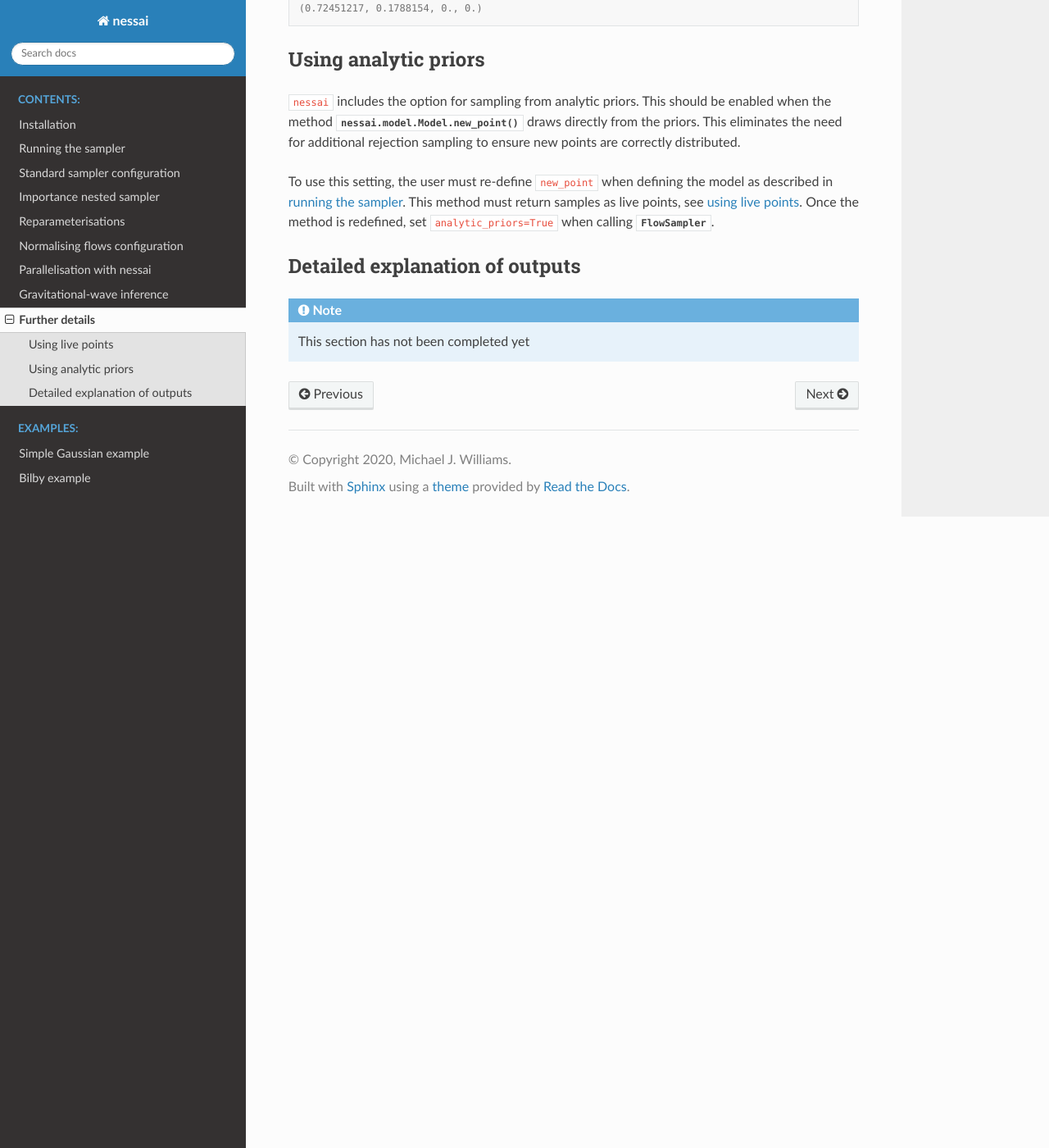
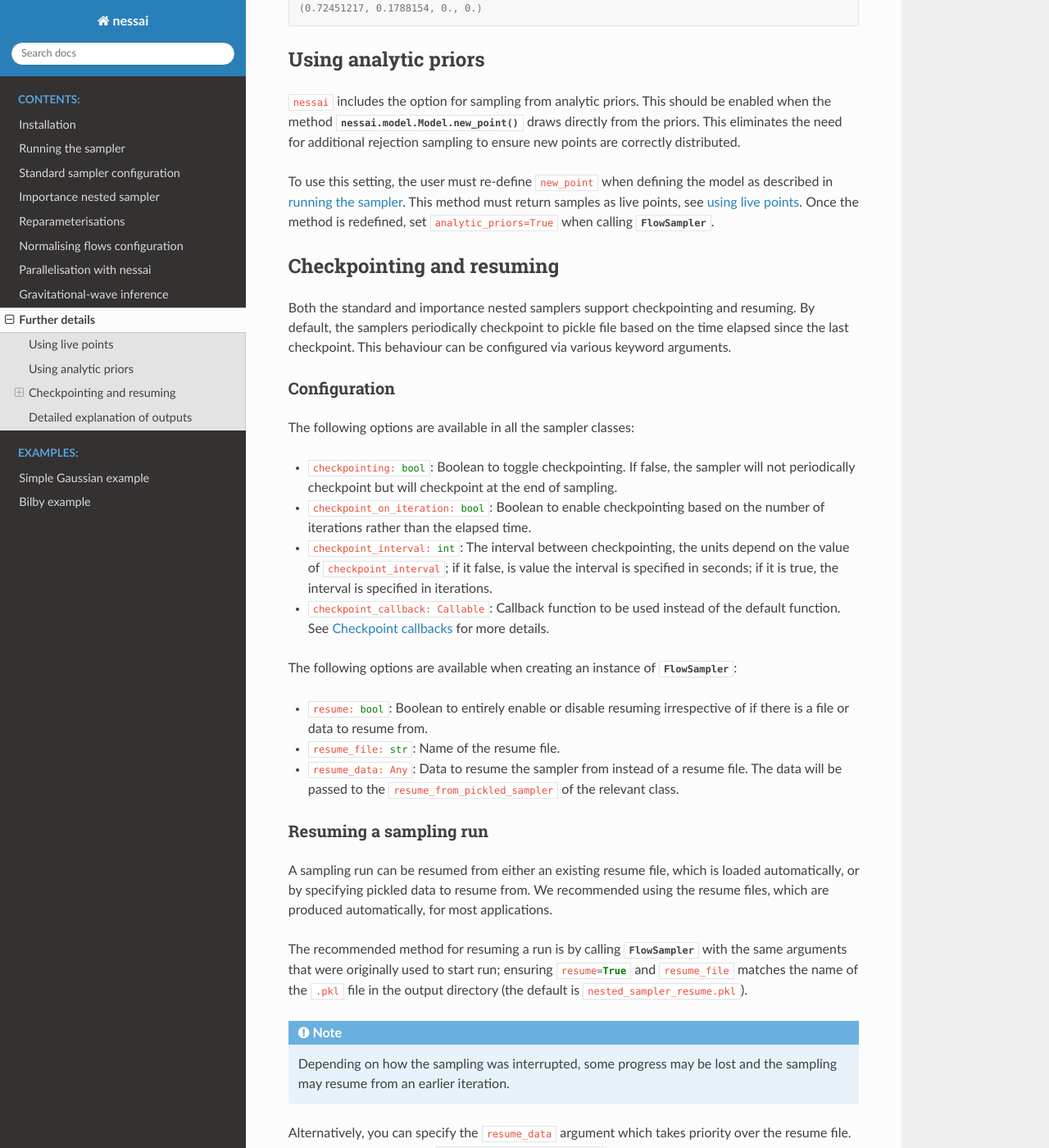
Before and after one commit to mj-will/nessai, a Sphinx documentation site: the page built from docs/further-details.rst, in a window 1280 px wide and 1400 px high, scrolled down 1049 px. Shown: the whole window at 82% size. Built offline with Sphinx 7.4.7 and the Read the Docs theme 2.0.0, drawn with Linux system fonts in a browser that asks for light colours; pages that are not in the unit, such as notebooks, are missing from menus; some of the changed text lies outside the part shown.

Commit message:
docs: document checkpointing and resuming

```diff
--- a/docs/further-details.rst
+++ b/docs/further-details.rst
@@ -61,6 +61,90 @@ Using analytic priors
 To use this setting, the user must re-define ``new_point`` when defining the model as described in :doc:`running the sampler<running-the-sampler>`. This method must return samples as live points, see :ref:`using live points<Using live points>`. Once the method is redefined, set :code:`analytic_priors=True` when calling :py:class:`~nessai.flowsampler.FlowSampler`.
 
 
+Checkpointing and resuming
+==========================
+
+Both the standard and importance nested samplers support checkpointing and
+resuming. By default, the samplers periodically checkpoint to pickle file based
+on the time elapsed since the last checkpoint. This behaviour can be configured
+via various keyword arguments.
+
+
+Configuration
+-------------
+
+The following options are available in all the sampler classes:
+
+* :python:`checkpointing: bool`: Boolean to toggle checkpointing. If false, the sampler will not periodically checkpoint but will checkpoint at the end of sampling.
+* :python:`checkpoint_on_iteration: bool`: Boolean to enable checkpointing based on the number of iterations rather than the elapsed time.
+* :python:`checkpoint_interval: int`: The interval between checkpointing, the units depend on the value of :python:`checkpoint_interval`; if it false, is value the interval is specified in seconds; if it is true, the interval is specified in iterations.
+* :python:`checkpoint_callback: Callable`: Callback function to be used instead of the default function. See `Checkpoint callbacks`_ for more details.
+
+The following options are available when creating an instance of
+:py:class:`~nessai.flowsampler.FlowSampler`:
+
+* :python:`resume: bool`: Boolean to entirely enable or disable resuming irrespective of if there is a file or data to resume from.
+* :python:`resume_file: str`: Name of the resume file.
+* :python:`resume_data: Any`: Data to resume the sampler from instead of a resume file. The data will be passed to the :python:`resume_from_pickled_sampler` of the relevant class.
+
+
+Resuming a sampling run
+-----------------------
+
+A sampling run can be resumed from either an existing resume file, which is
+loaded automatically, or by specifying pickled data to resume from.
+We recommended using the resume files, which are produced automatically, for
+most applications.
+
+The recommended method for resuming a run is by calling :py:class:`~nessai.flowsampler.FlowSampler` with
+the same arguments that were originally used to start run; ensuring
+:python:`resume=True` and :python:`resume_file` matches the name of the
+:code:`.pkl` file in the output directory (the default is
+:code:`nested_sampler_resume.pkl`).
+
+.. note::
+
+    Depending on how the sampling was interrupted, some progress may be lost and
+    the sampling may resume from an earlier iteration.
+
+Alternatively, you can specify the :python:`resume_data` argument which takes
+priority over the resume file.
+This will be passed to the :python:`resume_from_pickled_sampler` of the
+corresponding sampler class.
+
+
+Checkpoint callbacks
+--------------------
+
+Checkpoint callbacks allow the user to specify a custom function to use for
+checkpointing the sampler.
+This allows, for example, for the sampler to checkpoint an existing file rather.
+
+The checkpoint callback function will be called in the :code:`checkpoint` method
+with the class instance as the only argument, i.e.
+:python:`checkpoint_callback(self)`.
+
+All the sampler classes define custom :py:meth:`~nessai.samplers.base.BaseNestedSampler.__getstate__` methods that are
+compatible with pickle and can be used to obtain a pickled representation of
+the state of the sampler. Below is an example of a valid callback
+
+.. code-block:: python
+
+    import pickle
+    filename = "checkpoint.pkl"
+
+    def checkpoint_callback(state):
+        with open(filename, "wb") as f:
+            pickle.dump(state, f)
+
+This could then passed as a keyword argument when running or resuming a sampler
+via :py:class:`~nessai.flowsampler.FlowSampler`.
+
+.. warning::
+    The checkpoint callback is not included in the output of :python:`__getstate__`
+    and must be specified when resuming the sampler via :py:class:`~nessai.flowsampler.FlowSampler`.
+
+
 Detailed explanation of outputs
 ===============================
 
```
